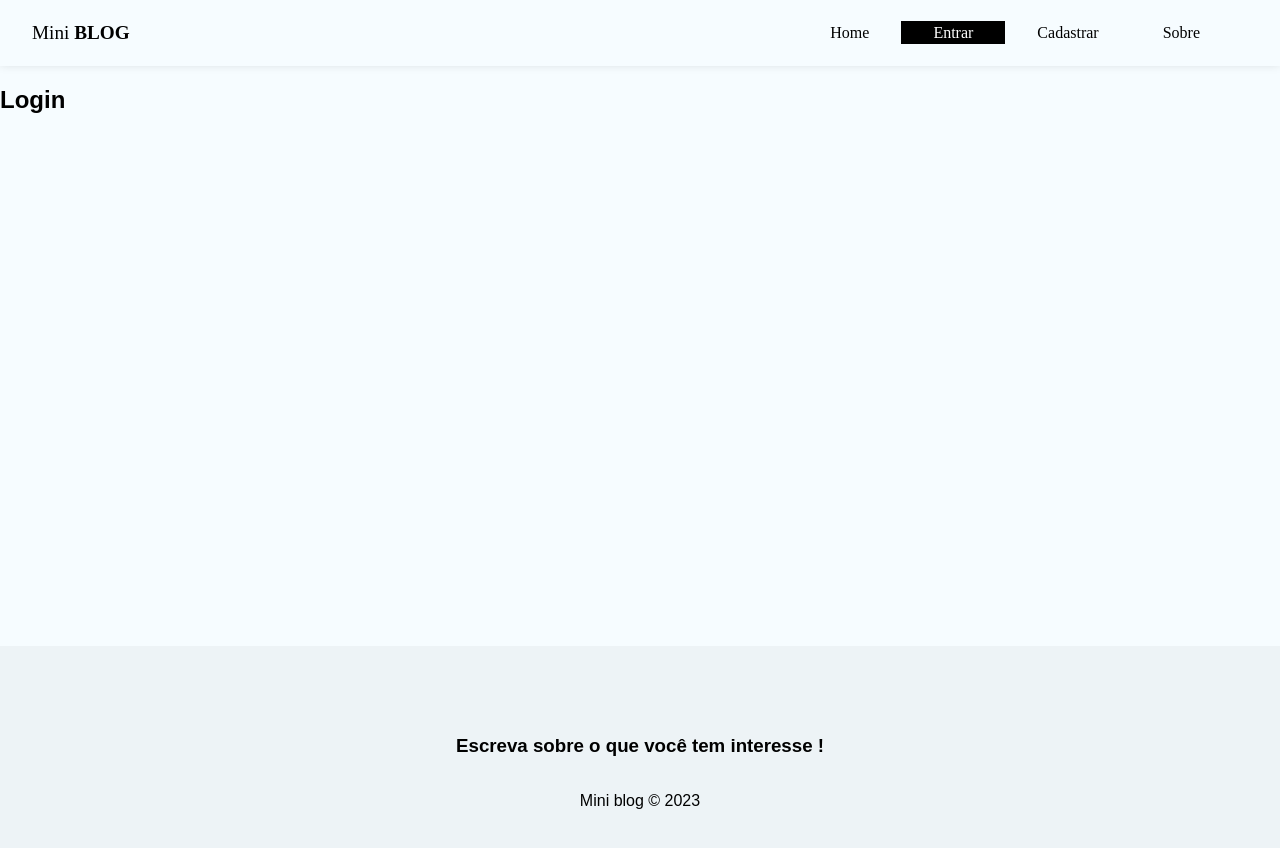
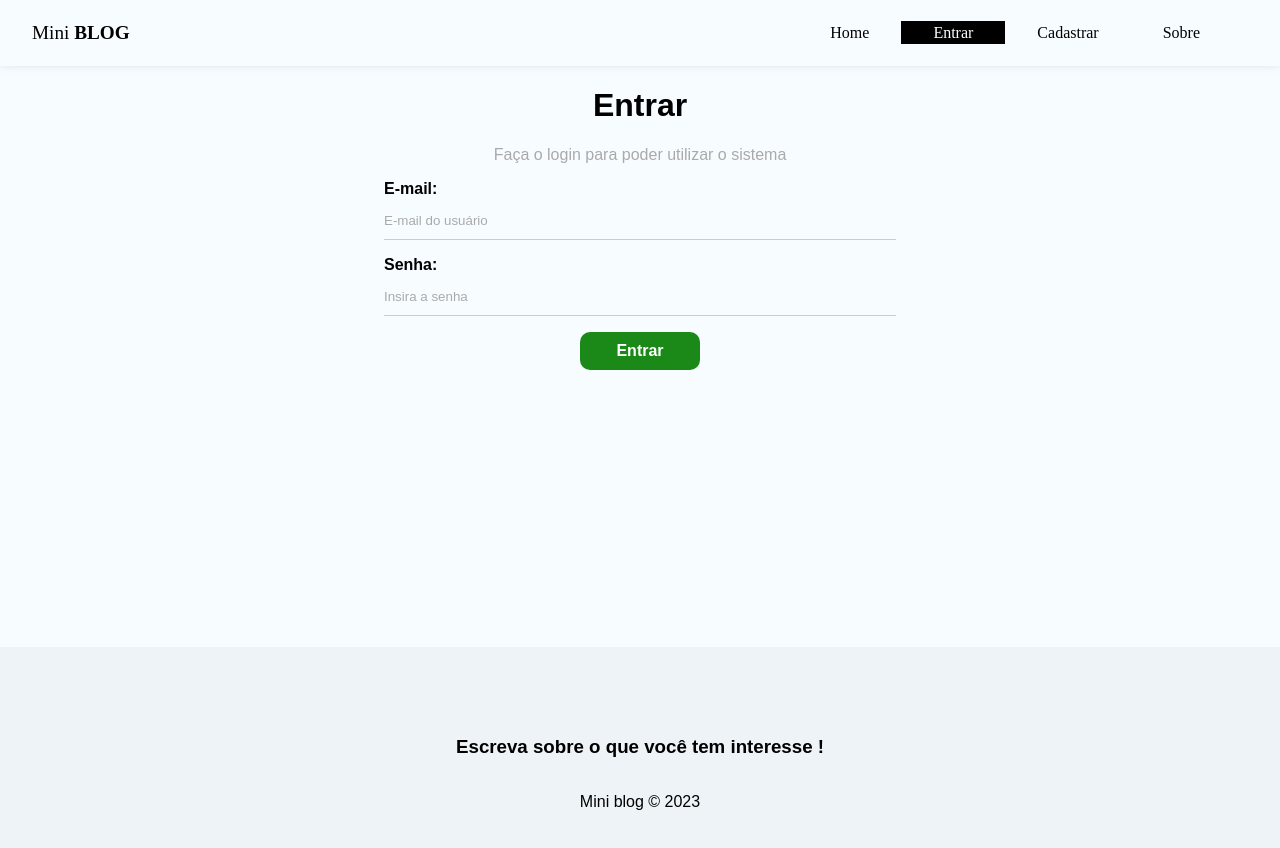
Before and after one commit to kaiotcp1/PROJECT----Mini_blog, a React (Create React App) app in the folder miniblog/miniblog/: page /login in a window 1280 px wide. Shown: the top 848 px of the page. Built offline with nearby package versions, Linux system fonts and the light colour scheme; no server answers.

Commit message:
Estruturando página de login

```diff
--- a/miniblog/miniblog/src/pages/login/Login.js
+++ b/miniblog/miniblog/src/pages/login/Login.js
@@ -1,10 +1,76 @@
 import React from 'react'
 import styles from './Login.module.css';
 
+
+import { useEffect, useState } from "react";
+import { useAuthentication } from "../../hooks/useAuthentication";
+
+
 const Login = () => {
+
+  const [email, setEmail] = useState("");
+  const [password, setPassword] = useState("");
+  const [error, setError] = useState("");
+
+  const { createUser, error: authError, loading } = useAuthentication();
+
+  const handleSubmit = async (e) => {
+    e.preventDefault();
+
+    setError("");
+
+    const user = {
+      email,
+      password,
+    };
+
+    const res = await createUser(user);
+
+    console.log(res);
+  };
+
+  useEffect(() => {
+    if (authError) {
+      setError(authError);
+    }
+  }, [authError]);
+
+
   return (
-    <div>
-        <h2>Login</h2>
+    <div className={styles.login}>
+        <h1>Entrar</h1>
+      <p>Faça o login para poder utilizar o sistema</p>
+      <form onSubmit={handleSubmit}>
+        <label>
+          <span>E-mail:</span>
+          <input
+            type="email"
+            name="email"
+            required
+            placeholder="E-mail do usuário"
+            onChange={(e) => setEmail(e.target.value)}
+            value={email}
+          />
+        </label>
+        <label>
+          <span>Senha:</span>
+          <input
+            type="password"
+            name="password"
+            required
+            placeholder="Insira a senha"
+            onChange={(e) => setPassword(e.target.value)}
+            value={password}
+          />
+        </label>
+        {!loading && <button className="btn">Entrar</button>}
+        {loading && (
+          <button className="btn" disabled>
+            Aguarde...
+          </button>
+        )}
+        {error && <p className="error">{error}</p>}
+      </form>
     </div>
   )
 }
--- a/miniblog/miniblog/src/pages/login/Login.module.css
+++ b/miniblog/miniblog/src/pages/login/Login.module.css
@@ -0,0 +1,7 @@
+.login {
+    text-align: center;
+}
+
+.login p {
+    color: #aaa;
+}
--- a/miniblog/miniblog/src/pages/register/Register.js
+++ b/miniblog/miniblog/src/pages/register/Register.js
@@ -88,7 +88,7 @@
             value={confirmPassword}
           />
         </label>
-        {!loading && <button className="btn">Entrar</button>}
+        {!loading && <button className="btn">Registrar</button>}
         {loading && (
           <button className="btn" disabled>
             Aguarde...
```
